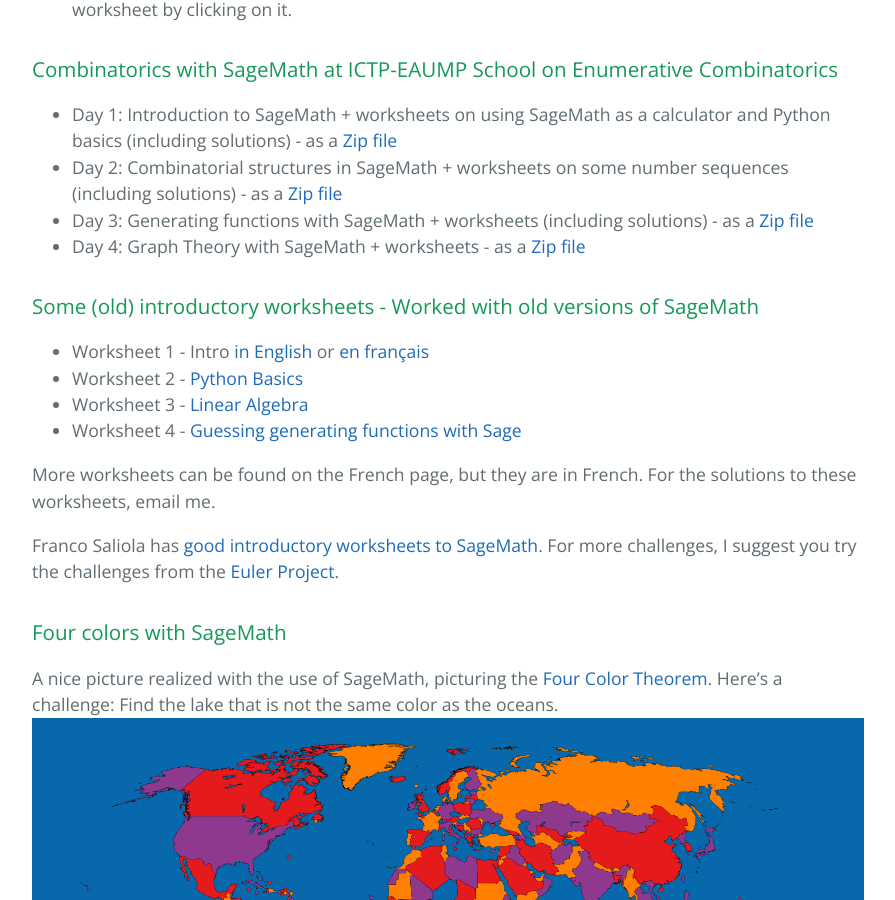
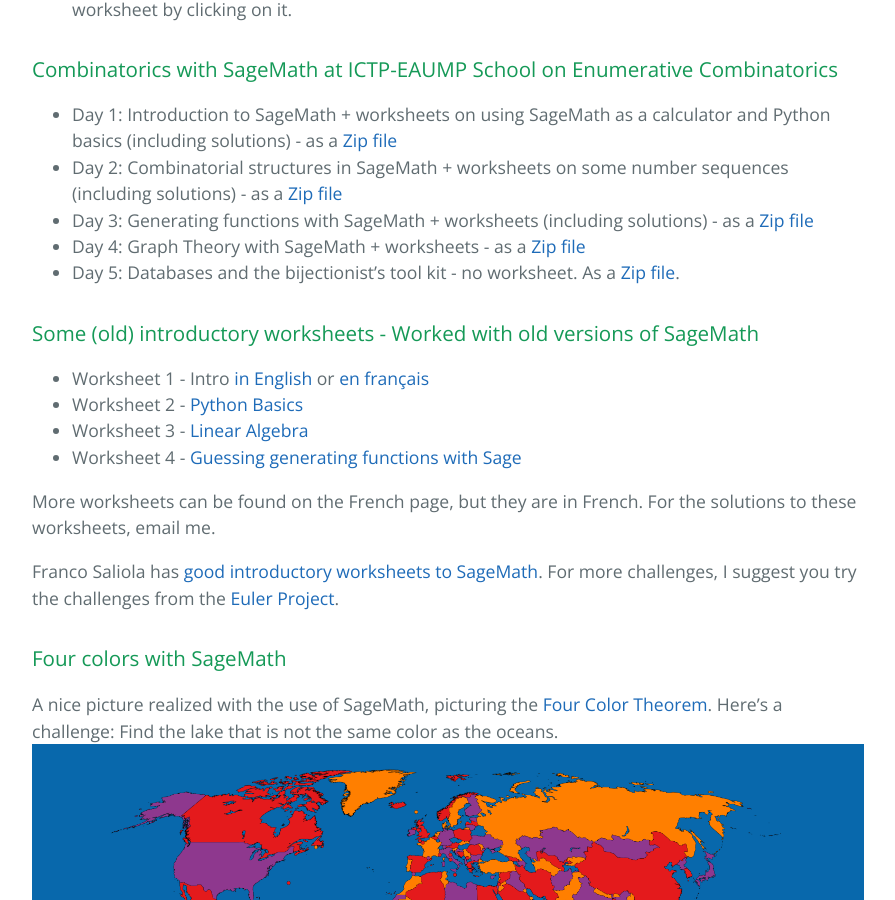
Before and after one commit to nadialafreniere/nadialafreniere.github.io, a Jekyll site: the page built from sage_en.md, in a window 1280 px wide and 900 px high, scrolled down 787 px. Shown: the whole window, without its empty margins (192-1087 px from the left). Built offline with Jekyll 4.4.1, drawn with Linux system fonts in a browser that asks for light colours; our own code applies the rules of GitHub Pages for plain Markdown files.

Commit message:
Lecture 5

```diff
--- a/sage_en.md
+++ b/sage_en.md
@@ -14,6 +14,8 @@ Once SageMath is installed on your computer, you can download the introductory w
  * Day 2: Combinatorial structures in SageMath + worksheets on some number sequences (including solutions) - as a [Zip file](Sage_course_Arusha/Lecture2.zip)
  * Day 3: Generating functions with SageMath + worksheets (including solutions) - as a [Zip file](Sage_course_Arusha/Lecture3.zip)
  * Day 4: Graph Theory with SageMath + worksheets - as a [Zip file](Sage_course_Arusha/Lecture4.zip)
+ * Day 5: Databases and the bijectionist's tool kit  - no worksheet. As a [Zip file](sage_course_Arusha/Lecture5.zip
+).
 
 ### Some (old) introductory worksheets - Worked with old versions of SageMath
  * Worksheet 1 - Intro [in English](sage_ws/Short_intro.ipynb) or [en français](sage_ws/Atelier_1_sans_les_solutions.ipynb)
```
Also changed, not shown: 1 other file.
